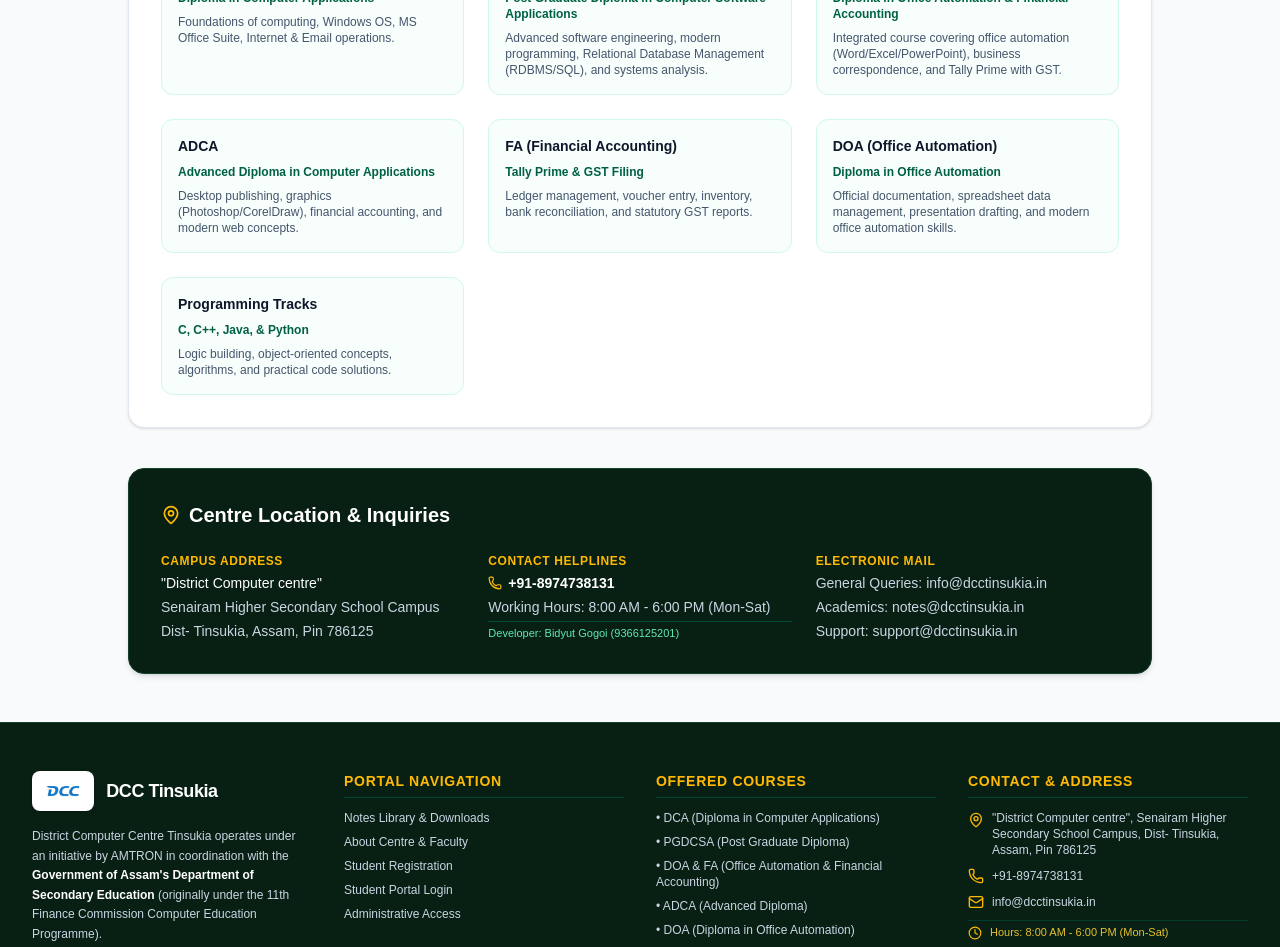
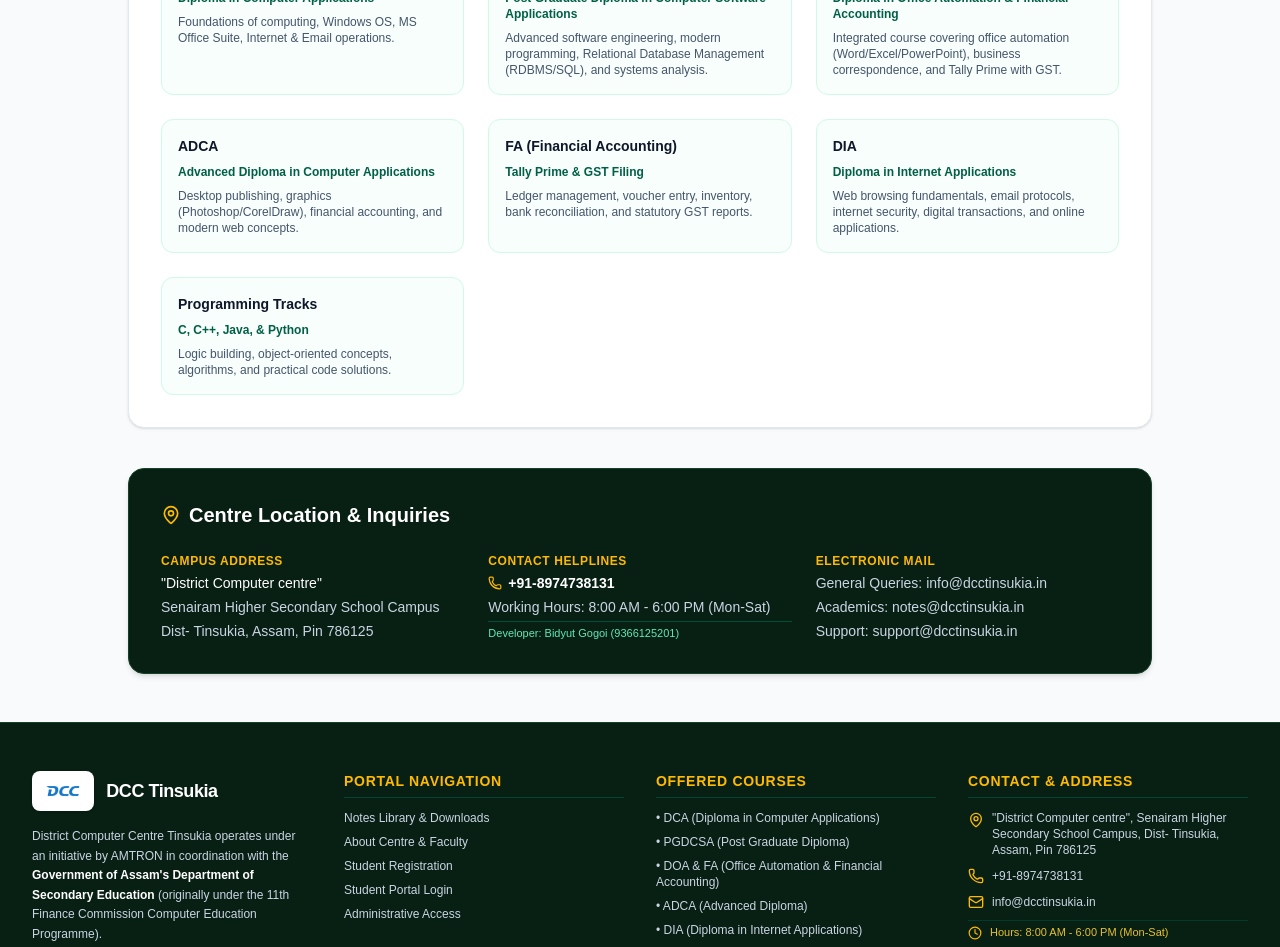
Before and after one commit to b4bidyut-dev/dcctinsukia, a Next.js app: page /about in a window 1280 px wide. Shown: the part 1200-2147 px from the top of the page. Built offline with nearby package versions, Linux system fonts and the light colour scheme; no server answers.

Commit message:
fix(courses): rename DOA (Diploma in Office Automation) to DIA (Diploma in Internet Applications)

```diff
--- a/src/app/about/page.tsx
+++ b/src/app/about/page.tsx
@@ -145,10 +145,10 @@ export default function AboutPage() {
             </div>
 
             <div className="p-4 rounded-xl border border-emerald-100 bg-emerald-50/40 space-y-2">
-              <div className="font-bold text-sm text-slate-900">DOA (Office Automation)</div>
-              <div className="text-xs text-emerald-800 font-semibold">Diploma in Office Automation</div>
+              <div className="font-bold text-sm text-slate-900">DIA</div>
+              <div className="text-xs text-emerald-800 font-semibold">Diploma in Internet Applications</div>
               <p className="text-xs text-slate-600">
-                Official documentation, spreadsheet data management, presentation drafting, and modern office automation skills.
+                Web browsing fundamentals, email protocols, internet security, digital transactions, and online applications.
               </p>
             </div>
 
--- a/src/app/admin/upload/UploadFormClient.tsx
+++ b/src/app/admin/upload/UploadFormClient.tsx
@@ -297,7 +297,7 @@ export default function UploadFormClient({ categories }: UploadFormClientProps)
             <option value="PGDCSA">PGDCSA (Post Graduate Diploma in Computer Software Applications)</option>
             <option value="ADCA">ADCA (Advanced Diploma in Computer Applications)</option>
             <option value="DOA & FA">DOA & FA (Diploma in Office Automation & Financial Accounting)</option>
-            <option value="DOA">DOA (Diploma in Office Automation)</option>
+            <option value="DIA">DIA (Diploma in Internet Applications)</option>
             <option value="FA">FA (Financial Accounting - Tally Prime)</option>
             <option value="CCC">CCC (Course on Computer Concepts)</option>
             <option value="Assam IT Exam Preparation">Assam IT Exam Preparation</option>
--- a/src/components/Footer.tsx
+++ b/src/components/Footer.tsx
@@ -67,7 +67,7 @@ export default function Footer() {
               <li>• PGDCSA (Post Graduate Diploma)</li>
               <li>• DOA &amp; FA (Office Automation &amp; Financial Accounting)</li>
               <li>• ADCA (Advanced Diploma)</li>
-              <li>• DOA (Diploma in Office Automation)</li>
+              <li>• DIA (Diploma in Internet Applications)</li>
               <li>• FA (Financial Accounting / Tally Prime)</li>
               <li>• Programming in C, C++, Java &amp; Python</li>
             </ul>
```
